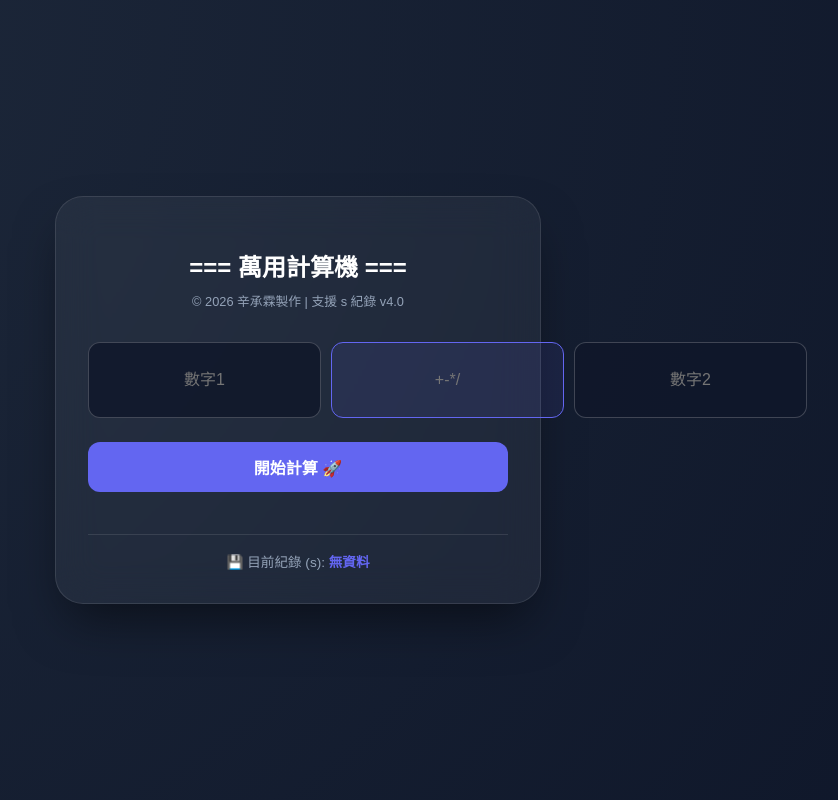
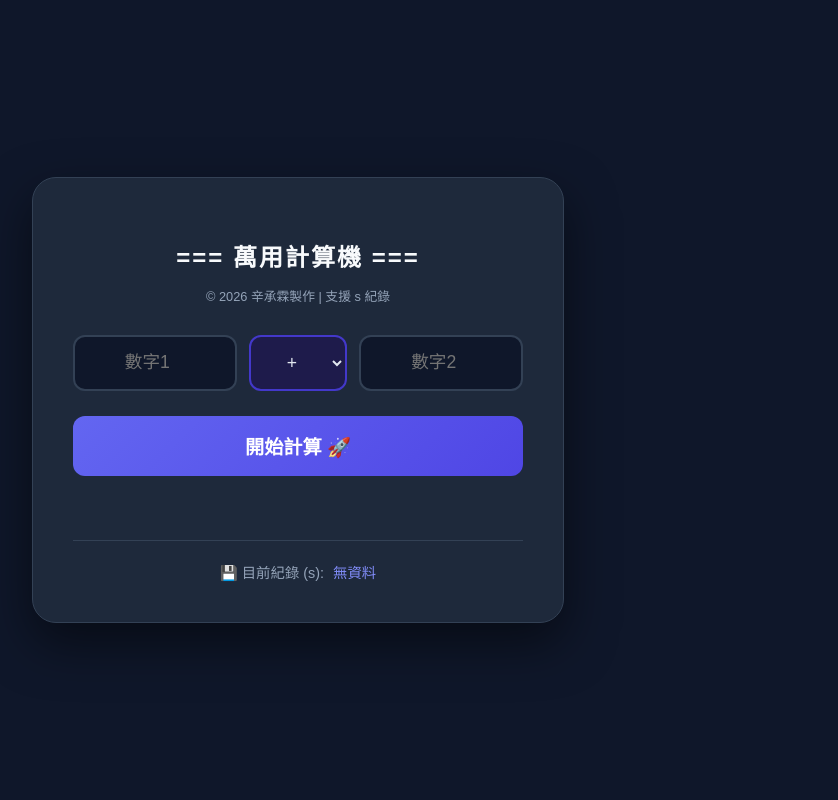
Before and after one commit to pengjun0429/calculator, a Flask app: page / in a window 1280 px wide. Shown: the whole page, without its empty margins (342-1180 px from the left). Run offline with Flask 3, Linux system fonts and the light colour scheme.

Commit message:
Update index.html 第4版
加入HTML + CSS + JavaScript

```diff
--- a/templates/index.html
+++ b/templates/index.html
@@ -3,100 +3,191 @@
 <head>
     <meta charset="UTF-8">
     <meta name="viewport" content="width=device-width, initial-scale=1.0">
-    <title>辛承霖製作 | 萬用計算機</title>
+    <title>萬用計算機 - 2026</title>
     <style>
-        :root {
-            --primary: #6366f1;
-            --bg: #0f172a;
-            --glass: rgba(255, 255, 255, 0.05);
+        /* 整體背景設定 */
+        body {
+            background-color: #0f172a;
+            display: flex;
+            justify-content: center;
+            align-items: center;
+            height: 100vh;
+            margin: 0;
+            font-family: "Microsoft JhengHei", sans-serif;
         }
-        body {
-            font-family: 'PingFang TC', sans-serif;
-            background: radial-gradient(circle at top left, #1e293b, #0f172a);
-            color: #fff;
-            display: flex; justify-content: center; align-items: center;
-            min-height: 100vh; margin: 0;
+
+        /* 計算機主容器 */
+        .calculator-card {
+            background-color: #1e293b;
+            padding: 40px;
+            border-radius: 24px;
+            box-shadow: 0 20px 50px rgba(0, 0, 0, 0.5);
+            width: 90%;
+            max-width: 450px;
+            text-align: center;
+            border: 1px solid #334155;
         }
-        .container {
-            background: var(--glass);
-            backdrop-filter: blur(20px);
-            border: 1px solid rgba(255, 255, 255, 0.1);
-            padding: 2rem; border-radius: 28px;
-            box-shadow: 0 25px 50px -12px rgba(0, 0, 0, 0.5);
-            width: 90%; max-width: 420px;
+
+        /* 標題與版權資訊 */
+        h2 {
+            color: #f8fafc;
+            margin-bottom: 5px;
+            letter-spacing: 2px;
         }
-        h2 { font-size: 1.5rem; margin-bottom: 0.5rem; text-align: center; font-weight: 700; }
-        .info { font-size: 0.8rem; color: #94a3b8; text-align: center; margin-bottom: 2rem; }
+        .copyright {
+            color: #94a3b8;
+            font-size: 0.8rem;
+            margin-bottom: 30px;
+        }
 
+        /* 輸入區域佈局 - 解決你原本格子溢出的關鍵 */
         .input-group {
             display: flex;
-            gap: 10px;
-            margin-bottom: 1.5rem;
+            gap: 12px;
+            margin-bottom: 25px;
         }
-        input {
-            background: rgba(15, 23, 42, 0.8);
-            border: 1px solid rgba(255, 255, 255, 0.2);
-            color: #fff;
-            padding: 12px;
+
+        .input-field {
+            flex: 2; /* 數字輸入框佔比大一點 */
+            background-color: #0f172a;
+            border: 2px solid #334155;
             border-radius: 12px;
-            font-size: 1rem;
+            padding: 15px;
+            color: #e2e8f0;
+            font-size: 1.1rem;
+            text-align: center;
+            transition: border-color 0.3s;
+            min-width: 0; /* 防止 Flex 項目被內容撐開 */
+        }
+
+        .input-field:focus {
+            border-color: #6366f1;
             outline: none;
-            height: 50px;
-            text-align: center;
-            transition: 0.3s;
         }
-        /* 讓左右兩邊數字格子大一點，中間符號格子小一點 */
-        input[name="st"], input[name="nd"] { flex: 3; }
-        input[name="mode"] { flex: 1.5; background: rgba(99, 102, 241, 0.1); border-color: var(--primary); }
 
-        input:focus { border-color: var(--primary); background: rgba(15, 23, 42, 1); }
+        /* 運算符號選擇框 */
+        .operator-select {
+            flex: 1; /* 符號框佔比小一點 */
+            cursor: pointer;
+            background-color: #1e1b4b;
+            border-color: #4338ca;
+        }
 
-        button {
-            width: 100%; height: 50px; border-radius: 12px; border: none;
-            font-size: 1rem; font-weight: 600; cursor: pointer;
-            transition: 0.2s;
+        /* 計算按鈕 */
+        .calc-btn {
+            width: 100%;
+            background: linear-gradient(135deg, #6366f1 0%, #4f46e5 100%);
+            color: white;
+            border: none;
+            padding: 16px;
+            border-radius: 12px;
+            font-size: 1.2rem;
+            font-weight: bold;
+            cursor: pointer;
+            transition: transform 0.1s, box-shadow 0.3s;
+            margin-bottom: 20px;
         }
-        .btn-calc { background: var(--primary); color: white; margin-bottom: 10px; }
-        .btn-calc:hover { opacity: 0.9; transform: scale(1.02); }
-        .btn-save { background: #22c55e; color: white; }
 
-        .res-box {
-            margin-top: 1.5rem; padding: 1.2rem;
-            background: rgba(255, 255, 255, 0.05);
-            border-radius: 16px; border-left: 4px solid var(--primary);
-            text-align: center; font-size: 1.1rem;
+        .calc-btn:active {
+            transform: scale(0.98);
         }
-        .storage { margin-top: 2rem; text-align: center; font-size: 0.85rem; color: #94a3b8; border-top: 1px solid rgba(255,255,255,0.1); padding-top: 1rem; }
-        b { color: var(--primary); }
+
+        .calc-btn:hover {
+            box-shadow: 0 0 20px rgba(99, 102, 241, 0.4);
+        }
+
+        /* 訊息顯示區 */
+        .msg-container {
+            min-height: 24px;
+            margin-bottom: 20px;
+        }
+
+        .error { color: #f87171; font-weight: bold; }
+        .success { color: #4ade80; font-size: 1.3rem; font-weight: bold; }
+
+        hr {
+            border: 0;
+            border-top: 1px solid #334155;
+            margin-bottom: 20px;
+        }
+
+        /* 紀錄區 */
+        .history {
+            color: #94a3b8;
+            font-size: 0.9rem;
+        }
+        #result-history {
+            color: #818cf8;
+            margin-left: 5px;
+        }
     </style>
 </head>
 <body>
-    <div class="container">
-        <h2>=== 萬用計算機 ===</h2>
-        <div class="info">© 2026 辛承霖製作 | 支援 s 紀錄 v4.0</div>
 
-        <form method="POST">
-            <div class="input-group">
-                <input type="text" name="st" placeholder="數字1" required>
-                <input type="text" name="mode" placeholder="+-*/" required>
-                <input type="text" name="nd" placeholder="數字2" required>
-            </div>
-            <button type="submit" name="action" value="calc" class="btn-calc">開始計算 🚀</button>
-        </form>
+<div class="calculator-card">
+    <h2>=== 萬用計算機 ===</h2>
+    <p class="copyright">© 2026 辛承霖製作 | 支援 s 紀錄</p>
 
-        {% if ans %}
-            <div class="res-box">{{ ans }}</div>
-            <form method="POST">
-                <input type="hidden" name="current_ans" value="{{ raw_res }}">
-                <button type="submit" name="action" value="save" class="btn-save">儲存結果 (i)</button>
-            </form>
-        {% endif %}
+    <div class="input-group">
+        <input type="number" id="num1" class="input-field" placeholder="數字1">
 
-        {% if error %}<div style="color:#ef4444; text-align:center; margin-top:10px; font-size: 0.9rem;">{{ error }}</div>{% endif %}
+        <select id="operator" class="input-field operator-select">
+            <option value="+">+</option>
+            <option value="-">-</option>
+            <option value="*">*</option>
+            <option value="/">/</option>
+        </select>
 
-        <div class="storage">
-            💾 目前紀錄 (s): <b>{{ s_val if s_val is not none else "無資料" }}</b>
+        <input type="number" id="num2" class="input-field" placeholder="數字2">
+    </div>
+
+    <button class="calc-btn" onclick="calculate()">開始計算 🚀</button>
+
+    <div class="msg-container" id="message">
         </div>
+
+    <hr>
+
+    <div class="history">
+        💾 目前紀錄 (s): <span id="result-history">無資料</span>
     </div>
+</div>
+
+<script>
+    function calculate() {
+        const n1 = parseFloat(document.getElementById('num1').value);
+        const n2 = parseFloat(document.getElementById('num2').value);
+        const op = document.getElementById('operator').value;
+        const msgArea = document.getElementById('message');
+        const historyArea = document.getElementById('result-history');
+
+        // 1. 檢查是否輸入數字
+        if (isNaN(n1) || isNaN(n2)) {
+            msgArea.innerHTML = '<span class="error">❌ 錯誤：請輸入有效的數字！</span>';
+            return;
+        }
+
+        // 2. 處理除以零
+        if (op === '/' && n2 === 0) {
+            msgArea.innerHTML = '<span class="error">❌ 錯誤：不能除以零！</span>';
+            return;
+        }
+
+        // 3. 執行計算
+        let res;
+        switch(op) {
+            case '+': res = n1 + n2; break;
+            case '-': res = n1 - n2; break;
+            case '*': res = n1 * n2; break;
+            case '/': res = n1 / n2; break;
+        }
+
+        // 4. 顯示結果與紀錄 (保留兩位小數避免太長)
+        const finalResult = Math.round(res * 100) / 100;
+        msgArea.innerHTML = `<span class="success">結果：${finalResult}</span>`;
+        historyArea.innerText = finalResult;
+    }
+</script>
+
 </body>
 </html>
```
